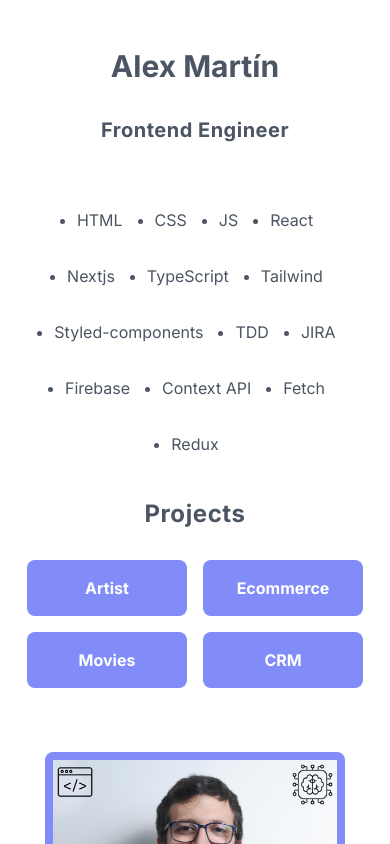
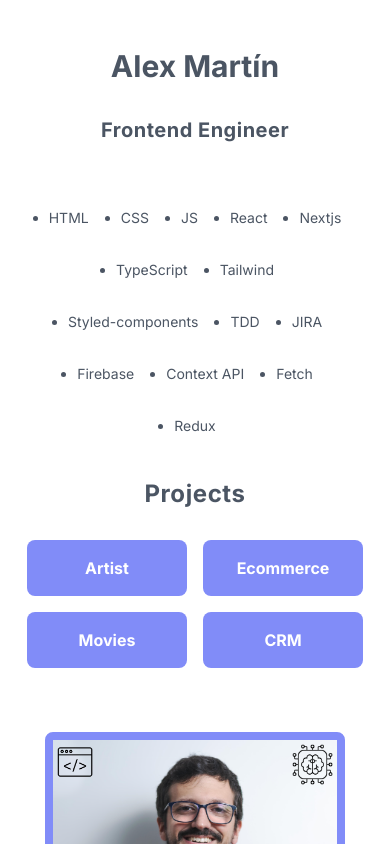
Before and after one commit to AlexEMartin/portfolio, a Next.js app: page / in a window 390 px wide. Shown: the top 844 px of the page. Built offline with nearby package versions, Linux system fonts and the light colour scheme.

Commit message:
Stack font size

```diff
--- a/src/app/page.js
+++ b/src/app/page.js
@@ -32,7 +32,7 @@ export default function Home() {
         Frontend Engineer
       </h2>
       <ul
-        className="w-10/12 md:w-6/12 flex justify-center items-center row flex-wrap mt-8 list-disc"
+        className="w-10/12 md:w-6/12 text-sm md:text-base flex justify-center items-center row flex-wrap mt-8 list-disc"
         data-aos="fade-right"
       >
         {stack.map((i) => (
```
